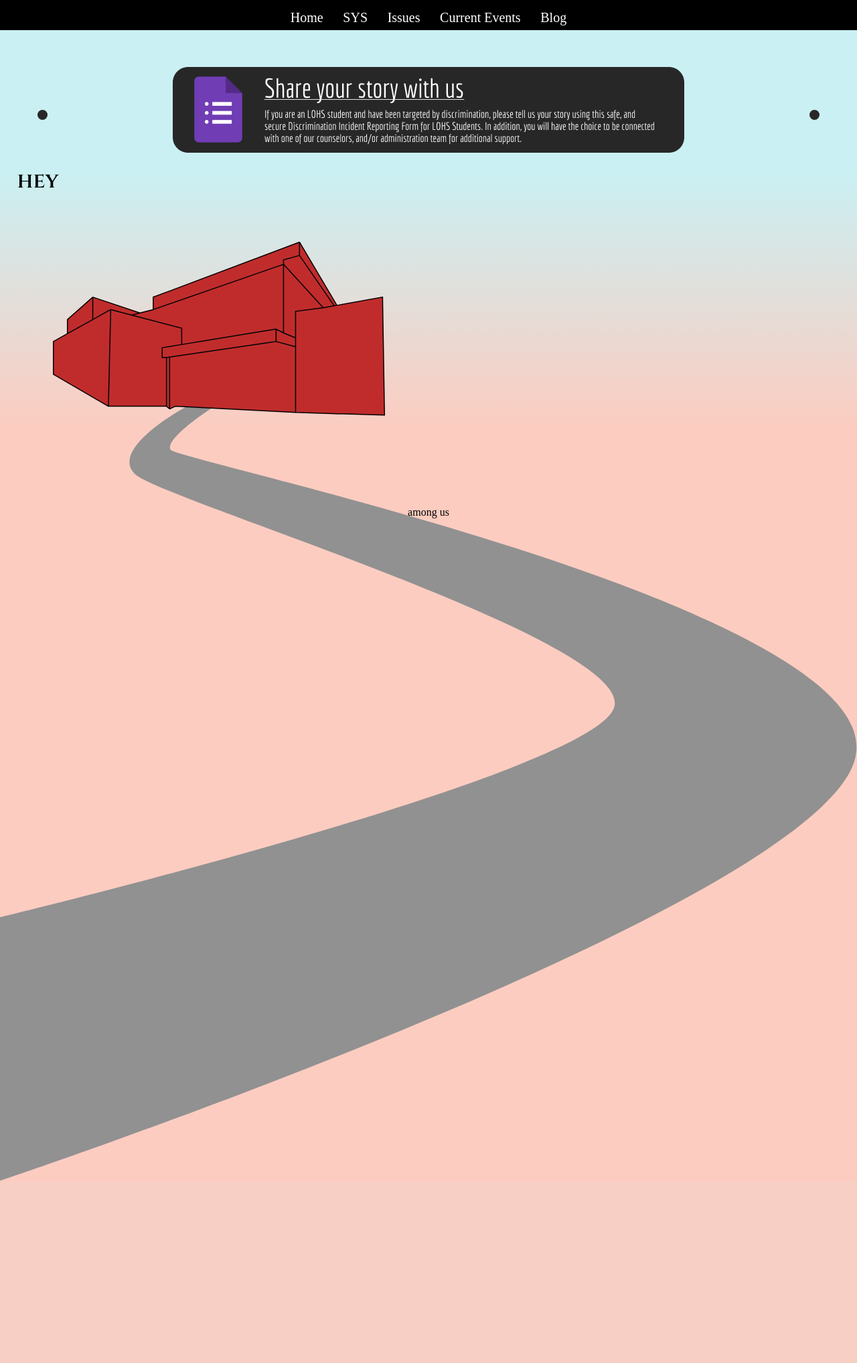
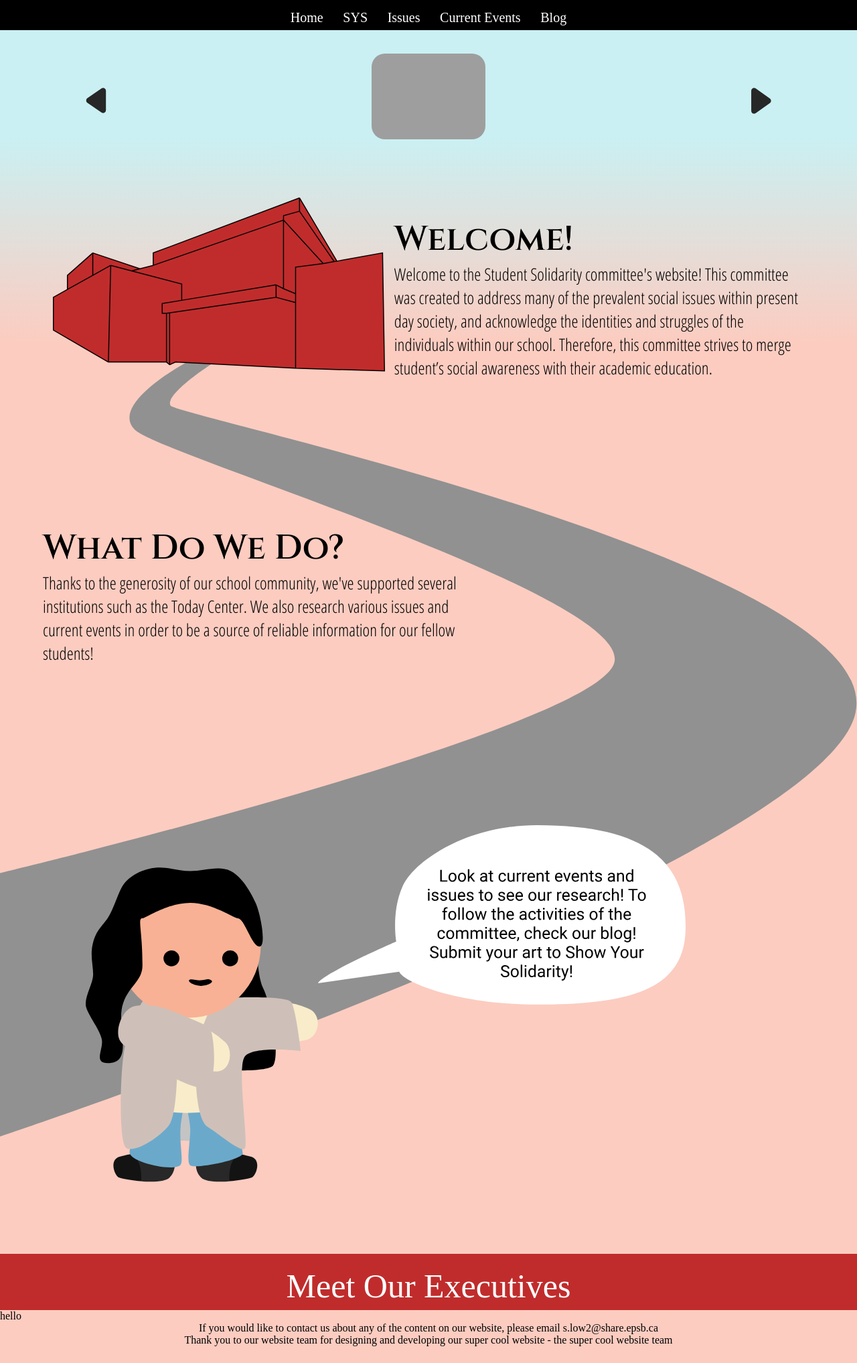
Before and after one commit to SSCLOHSWebsiteAdmin/ssc-website, a Flask app: page /home in a window 1280 px wide. Shown: the whole page at 67% size. Before the commit the page ends 1763 px from the top, so only its background shows below. Run offline with Flask 2, Linux system fonts and the light colour scheme; grey boxes are pictures that could not be loaded.

Commit message:
Added lots of other stuff to the home page and figured out how to format it (everything looks VERY BAD right now but don't worry we'll get better art and stuff)

```diff
--- a/static/home.css
+++ b/static/home.css
@@ -1,7 +1,7 @@
 #sky
 {
     width: 100vw;
-    height: 80vh;
+    height: 40vw;
     background-image: linear-gradient(rgba(202,240,243,1) 40%, rgba(0,0,0,0));
     z-index: -1;
     position: absolute;
@@ -14,7 +14,7 @@
     width: 100%;
     z-index: -1;
     position: absolute;
-    top: 45vh;
+    top: 23vw;
 }
 .banner
 {
@@ -23,3 +23,60 @@
     height: 20vh;
     border-radius: 20px;
 }
+
+.homeTitle
+{
+    margin: auto;
+    width: 100%;
+    font-size: 4vw;
+}
+.homePara
+{
+    margin: 0;
+    font-size: 2vw;
+    font-family: 'Open Sans Condensed', sans-serif;
+}
+#welcome
+{
+    width: 100vw;
+    height: 30vw;
+}
+#welcomeText
+{
+    position: relative;
+    top:  30%;
+    left: 46%;
+    width:48%;
+}
+
+#whatDoWeDo
+{
+    width: 100vw;
+    height: 50vw;
+}
+
+#whatDoWeDoText
+{
+    position: relative;
+    top: 30%;
+    left: 5%;
+    width: 50%;
+}
+
+#checkout
+{
+    width: 100vw;
+    height: 50vw;
+}
+
+#person
+{
+    position: relative;
+    left: 10%;
+    width:70%;
+}
+
+#executives
+{
+    background-image: url(""
+}
--- a/static/style.css
+++ b/static/style.css
@@ -19,13 +19,14 @@ body
 
 #content
 {
-    margin: 2%;
+    margin: 0;
+    width:100vw;
     margin-top: 75px;
 }
 
 #footer
 {
-    position: absolute;
+    position: relative;
     bottom:0;
     width:100%;
     padding-bottom:2%;
@@ -64,6 +65,8 @@ h1
 
 p
 {
+    margin: 10px;
+    font-size: 25px;
     font-family: 'Open Sans Condensed', sans-serif;
 }
 
@@ -73,14 +76,19 @@ a:link{
 
 .arrow
 {
-    background-color: #272727;
-    width: 15px;
-    height: 15px;
-    border-radius: 20px;
+    height: 30%;
+    width: auto;
     margin:auto;
     vertical-align: middle;
-    top: 50%;
-    z-index: 2;
+    top: 40%;
+    z-index: 1;
+}
+
+.arrow:hover
+{
+    height: 35%;
+    top: 37.5%;
+    cursor: pointer;
 }
 
 .right
@@ -91,8 +99,20 @@ a:link{
 
 .left
 {
+    -webkit-transform: scaleX(-1);
+    transform: scaleX(-1);
     position: absolute;
     left: 0;
+}
+
+.left:hover
+{
+    left: -0.5%;
+}
+
+.right:hover
+{
+    right: -0.5%;
 }
 
 .carousel
@@ -127,3 +147,14 @@ a:link{
 {
     display: none;
 }
+
+.section
+{
+    background-color: #C02C2C;
+    color: #ffffff;
+    text-align: center;
+    width: 100%;
+    font-size: 50px;
+    padding-top: 1.5%;
+    padding-bottom: 0.5%;
+}
--- a/templates/home.html
+++ b/templates/home.html
@@ -7,14 +7,47 @@
     <img src="static/bg.svg" id="school">
 {% endblock %}
 {% block content %}
-    <div class="carousel" style="width:95%; height: 10vw; margin:auto; margin-top: 100px;">
-        <div onclick="moveCarousel(this,-1)" class="left arrow"></div>
+    <div class="carousel" style="width:80%; height: 10vw; margin:auto; margin-top: 80px;">
+        <img src="static/button.svg" onclick="moveCarousel(this,-1)" class="left arrow">
         <div class="carousel-items">
-            <img class="shown-carousel-item carousel-item" src="{{ url_for('static', filename='bannerthing.png') }}">
+            <img class="shown-carousel-item carousel-item" src="{{ url_for('static', filename='report_form.svg') }}">
             <img class="hidden-carousel-item carousel-item" src="{{ url_for('static', filename='among1.png') }}">
         </div>
-        <div onclick="moveCarousel(this,1)" class="right arrow"></div>
+        <img src="static/button.svg" onclick="moveCarousel(this,1)" class="right arrow">
     </div>
 
-    <h1>hey</h1>
+    <div id="welcome">
+        <div id="welcomeText">
+            <h1 class="homeTitle">Welcome!</h1>
+            <p class="homePara">
+                Welcome to the Student Solidarity committee's website! This committee was created to address many of the
+                prevalent social issues within present day society, and acknowledge the identities and struggles of the
+                individuals within our school. Therefore, this committee strives to merge student’s social awareness
+                with their academic education.
+            </p>
+        </div>
+    </div>
+
+    <div id="whatDoWeDo">
+        <div id="whatDoWeDoText">
+            <h1 class="homeTitle">What Do We Do?</h1>
+            <p class="homePara">
+                Thanks to the generosity of our school community, we've supported several institutions such as the Today
+                Center. We also research various issues and current events in order to be a source of reliable
+                information for our fellow students!
+            </p>
+        </div>
+    </div>
+
+    <div id="checkout">
+        <img src="static/person.svg" id="person">
+    </div>
+
+    <div class="section">
+        Meet Our Executives
+    </div>
+
+    <div id="executives">
+        hello
+    </div>
 {% endblock %}
--- a/templates/layout.html
+++ b/templates/layout.html
@@ -41,7 +41,9 @@
         {% block content %}{% endblock %}
     </div>
     <div id="footer">
-        among us
+        If you would like to contact us about any of the content on our website, please email s.low2@share.epsb.ca
+        <br>
+        Thank you to our website team for designing and developing our super cool website - the super cool website team
     </div>
 </body>
 </html>
```
Also changed, not shown: static/button.svg (added), static/person.svg (added), static/report_form.svg (added).
